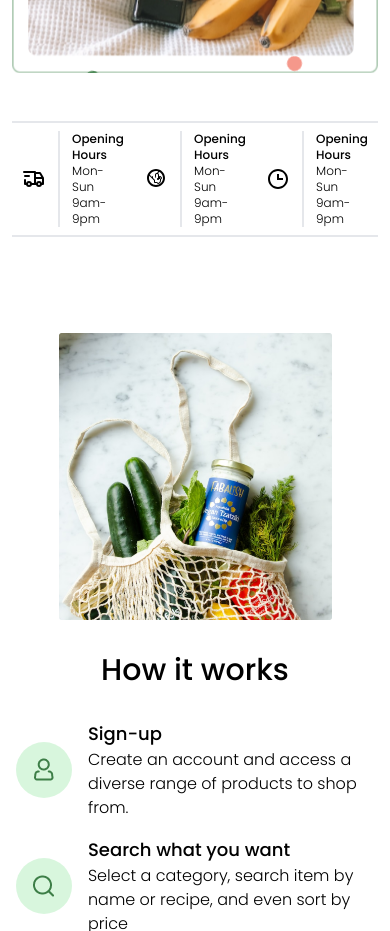
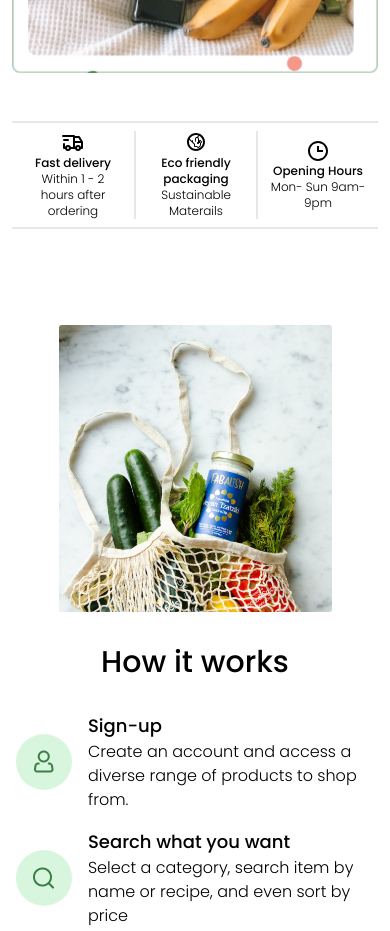
Before and after one commit to Dewaley/eazzy, a React (Create React App) app: page / in a window 390 px wide. Shown: the part 780-1711 px from the top of the page. Built offline with nearby package versions, Linux system fonts and the light colour scheme.

Commit message:
nminor stuff

```diff
--- a/src/components/MainInfo/MainInfo.jsx
+++ b/src/components/MainInfo/MainInfo.jsx
@@ -8,13 +8,13 @@ const MainInfo = () => {
   const items = [
     {
       icon: <TbTruckDelivery />,
-      header: "Opening Hours",
-      text: "Mon- Sun 9am-9pm",
+      header: "Fast delivery",
+      text: "Within 1 - 2 hours after ordering",
     },
     {
       icon: <TiWorldOutline />,
-      header: "Opening Hours",
-      text: "Mon- Sun 9am-9pm",
+      header: "Eco friendly packaging",
+      text: "Sustainable Materails",
     },
     {
       icon: <BiTime />,
@@ -55,14 +55,14 @@ const MainInfo = () => {
           <li></li>
         </ul>
       </div>
-      <div className='grid grid-cols-3 py-2 border-y-2 md:w-[85vw]'>
+      <div className='grid grid-cols-3 py-2 border-y-2 md:w-[85vw] divide-x-2 md:divide-x-0'>
         {items.map((item, index) => (
           <div
-            className='flex items-center justify-center divide-x-2'
+            className='flex flex-col md:flex-row items-center justify-center md:divide-x-2'
             key={index}
           >
             <span className='px-3 text-2xl'>{item.icon}</span>
-            <div className='px-3 text-xs md:text-base'>
+            <div className='px-3 text-xs md:text-base text-center md:text-left'>
               <h6 className='font-medium'>{item.header}</h6>
               <p className='font-light'>{item.text}</p>
             </div>
--- a/src/components/Navbar/Navbar.jsx
+++ b/src/components/Navbar/Navbar.jsx
@@ -10,7 +10,6 @@ const Navbar = () => {
   const [helpOpen, setHelpOpen] = useState(false);
   const [accountOpen, setAccountOpen] = useState(false);
   const [menu, setMenu] = useState(false);
-
 
   return (
     <div>
@@ -83,13 +82,17 @@ const Navbar = () => {
         </div>
         {helpOpen && (
           <ul className='absolute px-3 py-2 top-[4rem] right-[1rem] flex flex-col bg-white w-44 z-40 gap-2 justify-center rounded-b'>
-            <li className='transition hover:text-greenish cursor-pointer'>Track order</li>
-            <li className='transition hover:text-greenish cursor-pointer'>FAQs</li>
+            <li className='transition hover:text-greenish cursor-pointer'>
+              Track order
+            </li>
+            <li className='transition hover:text-greenish cursor-pointer'>
+              FAQs
+            </li>
             <Button content={"Contact us"} big />
           </ul>
         )}
         {menu && (
-          <div className='absolute px-3 py-2 top-[4rem] right-[0] flex flex-col bg-white w-[80vw] max-w-[18rem] md:w-48 z-40 gap-4 justify-between rounded-b md:h-auto'>
+          <div className='absolute px-3 py-2 top-[4rem] right-[0] flex flex-col bg-white w-[80vw] max-w-[15rem] md:w-48 z-40 gap-4 justify-between rounded-b md:h-auto'>
             <ul className='flex flex-col gap-2'>
               <h4 className='text-lg font-medium'>Categories</h4>
               <li className='transition hover:text-greenish cursor-pointer'>
```
